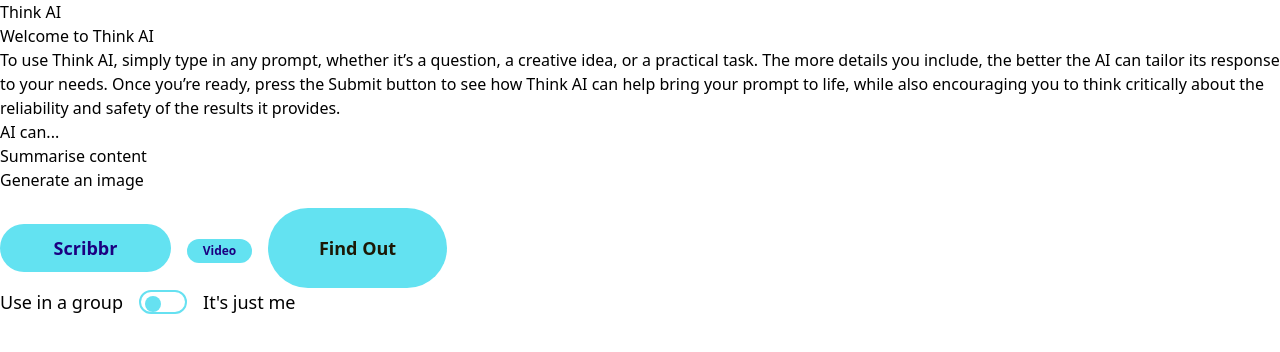
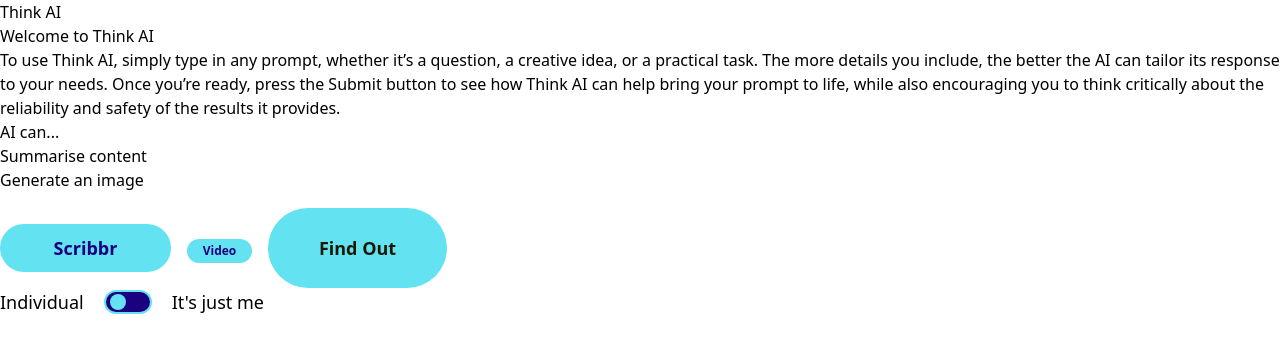
Before and after one commit to neontribe/think-ai, a Next.js app: page / in a window 1280 px wide. Shown: the top 352 px of the page. Built offline with nearby package versions, Linux system fonts and the light colour scheme.

Commit message:
Refactor toggle style

```diff
--- a/src/app/components/ToggleButton.jsx
+++ b/src/app/components/ToggleButton.jsx
@@ -3,51 +3,60 @@
 import React from 'react';
 import { useState } from "react";
 
-const ToggleButton = ({initialState = false,
-    onChange, disable= false,
+const ToggleButton = ({
+    initialState = false,
+    onChange,
     ariaLabel = "Toggle switch",
     labelLeft= "Individual",
     labelRight= "Group",
-    disabled= false
 }) => {
     const [isChecked, setIsChecked] = useState(initialState);
 
     const handleToggle = () => {
-        setIsChecked(!isChecked)
+        setIsChecked((prev) => !prev);
+    if(onChange) onChange (!isChecked);
     }
 
-    // const handleKeyDown = (e) => {
-    //     if(e.key === 'Enter' || e.key === ' ') {
-    //         e.preventDefault();
-    //         handleToggle();
-    //     }
-    // };
+    const handleKeyDown = (e) => {
+        if(e.key === 'Enter' || e.key === ' ') {
+            e.preventDefault();
+            handleToggle();
+        }
+    };
+
+
 
     return (
         <div className="flex items-center space-x-4">
               {/* Left Label */}
-            <span className={`text-blue text-lg font-medium ${isChecked ? "text-gray-400" : "text-blue"}`}>
-             Use in a group
+            <span id="toggle-left-label" className={`text-blue text-lg font-medium mr-1`}>
+             {labelLeft}
             </span>
 
 
-         <label className={`relative inline-flex items-center cursor-pointer`}>
-            <input
+         <label className={`relative inline-flex items-center cursor-pointer`}
+         htmlFor='toggle-checkbox'>
+         </label>
+         <input
             type="checkbox"
-            className="hidden"
+            className="sr-only"
             checked={isChecked}
             onChange={handleToggle}
+            aria-labelledby="toggle-left-label  toggle-right-label"
+            aria-label="Toggle switch"
             role="switch"
             aria-checked={isChecked}
-            aria-disabled={disable}
+            onKeyDown={handleKeyDown}
             />
-            <div className={`w-12 h-6 rounded-full border-2 border-[#66E1F1] p-1 transition-all duration-300 ${isChecked ? "bg-[#1B0080]" : "bg-transparent"}`}>
-                <div className={`w-4 h-4 bg-[#66E1F1] rounded-full transition-all duration-300 ${isChecked ? "translate-x-6" : "translate-x-0"}`}></div>
+
+            <div onClick={handleToggle}>
+
+            <div className={`w-12 h-6 bg-[##1B0080] rounded-full border-2 border-[#66E1F1] p-1 py-[2px] transition-all duration-300 ${isChecked ? "bg-[#1B0080]" : "bg-[#1B0080]"}`}>
+                <div className={`w-4 h-4 bg-[#66E1F1] bg-[#1B0080] rounded-full transition-all duration-300 ${isChecked ? "translate-x-6" : "translate-x-0"}`}></div>
             </div>
-
-         </label>
+            </div>
          {/* Right Label */}
-         <span className={`text-blue text-lg font-medium ${isChecked ? "text-gray-400" : "text-blue"}`}>
+         <span id= "toggle-right-label" className={`text-blue text-lg font-medium ml-1`}>
                 It's just me
             </span>
 
```
